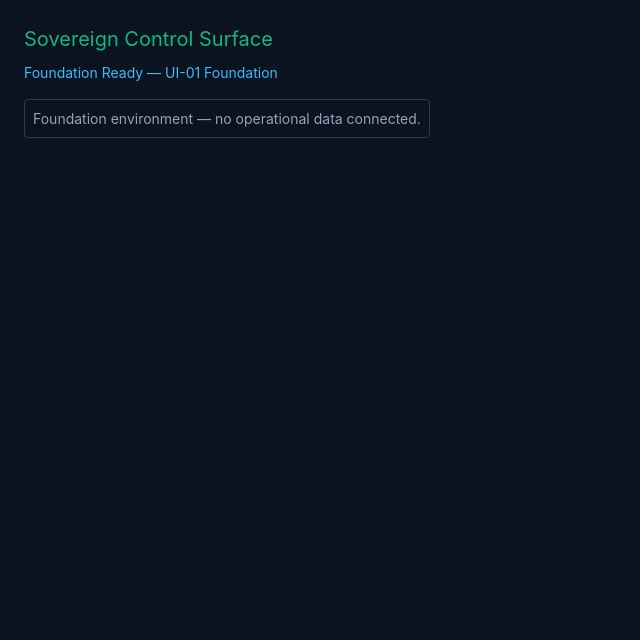
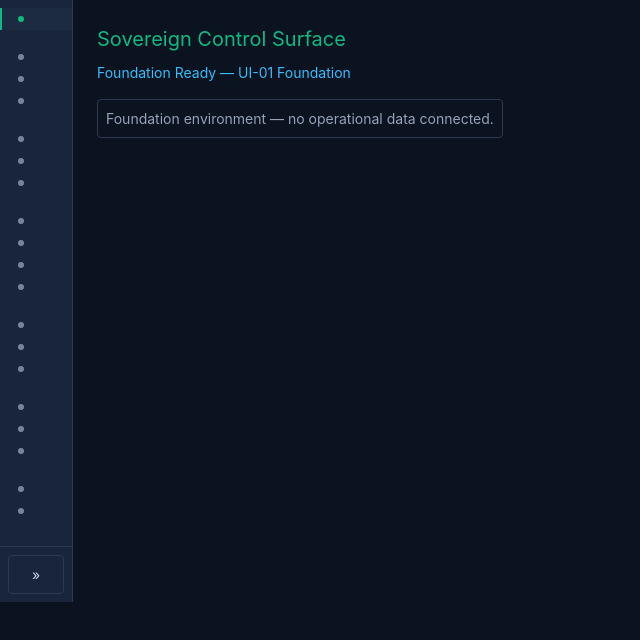
Before and after one commit to Bashar100-A/EnterpriseGuard, a React (Vite) app in the folder frontend/: page / in a window 1280 px wide. Shown: the top 640 px of the page, without its empty margins (0-640 px from the left). Built offline with nearby package versions, Linux system fonts and the light colour scheme.

Commit message:
UI-01.C.2: add NavigationRail with conceptual groups

```diff
--- a/frontend/src/app/App.tsx
+++ b/frontend/src/app/App.tsx
@@ -1,14 +1,32 @@
-import type { ReactElement } from 'react'
+import { useState, type ReactElement } from 'react'
 import { AppShell } from '../layouts/AppShell'
+import { NavigationRail, useRailExpanded } from '../components/navigation'
+import type { NavigationItem } from '../components/navigation'
 
 /**
- * UI-01.B foundation App — placeholder content while Phase C builds
- * the actual layout components. The AppShell provides the top-level
- * structure; subsequent commits (C.2–C.6) fill the slots.
+ * UI-01 foundation App — wires the AppShell and NavigationRail.
+ * Content is a placeholder while Phase C builds the rest of the layout.
+ * No routing library; onNavigate is a no-op hook for future wiring.
  */
 export default function App(): ReactElement {
+  const [expanded, setExpanded] = useRailExpanded()
+  const [activePath, setActivePath] = useState('/')
+
+  const handleNavigate = (item: NavigationItem): void => {
+    setActivePath(item.to)
+  }
+
   return (
-    <AppShell>
+    <AppShell
+      navigationRail={
+        <NavigationRail
+          expanded={expanded}
+          onToggleExpanded={() => setExpanded(!expanded)}
+          activePath={activePath}
+          onNavigate={handleNavigate}
+        />
+      }
+    >
       <div>
         <h1 className="eg-title">Sovereign Control Surface</h1>
         <p className="eg-status">Foundation Ready — UI-01 Foundation</p>
--- a/frontend/src/app/styles.css
+++ b/frontend/src/app/styles.css
@@ -213,3 +213,146 @@ body {
   border-inline-start: 1px solid var(--eg-border-subtle);
   overflow-y: auto;
 }
+
+/* ------------------------------------------------------------
+   NavigationRail (Phase C.2)
+   Collapsed: 72px. Expanded: 260px. Smooth transition.
+   Direction-aware: layout works in RTL without mirroring logic.
+   ------------------------------------------------------------ */
+
+.eg-nav {
+  display: flex;
+  flex-direction: column;
+  justify-content: space-between;
+  height: 100%;
+  background: var(--eg-bg-surface-1);
+  overflow-x: hidden;
+  transition: width 150ms ease;
+}
+
+.eg-nav--collapsed { width: 72px; }
+.eg-nav--expanded  { width: 260px; }
+
+@media (prefers-reduced-motion: reduce) {
+  .eg-nav { transition: none; }
+}
+
+.eg-nav__items {
+  flex: 1;
+  overflow-y: auto;
+  overflow-x: hidden;
+  padding-block: var(--eg-space-2);
+}
+
+.eg-nav__group { margin-block-end: var(--eg-space-3); }
+
+.eg-nav__group-label {
+  padding: var(--eg-space-1) var(--eg-space-3);
+  color: var(--eg-text-muted);
+  font-size: 11px;
+  font-weight: 600;
+  letter-spacing: 0.06em;
+  text-transform: uppercase;
+  white-space: nowrap;
+}
+
+.eg-nav__list {
+  list-style: none;
+  margin: 0;
+  padding: 0;
+}
+
+.eg-nav__list-item { margin: 0; }
+
+.eg-nav__item {
+  display: flex;
+  align-items: center;
+  gap: var(--eg-space-2);
+  width: 100%;
+  padding: var(--eg-space-2) var(--eg-space-3);
+  background: transparent;
+  border: none;
+  color: var(--eg-text-secondary);
+  font-family: inherit;
+  font-size: 13px;
+  text-align: start;
+  cursor: pointer;
+  border-inline-start: 2px solid transparent;
+  transition: background-color 120ms ease, color 120ms ease;
+}
+
+.eg-nav__item:hover {
+  background: var(--eg-bg-surface-2);
+  color: var(--eg-text-primary);
+}
+
+.eg-nav__item:focus-visible {
+  outline: 2px solid var(--eg-signal-blue);
+  outline-offset: -2px;
+}
+
+.eg-nav__item--active {
+  color: var(--eg-trust-emerald);
+  background: var(--eg-bg-surface-2);
+  border-inline-start-color: var(--eg-trust-emerald);
+}
+
+.eg-nav__item-marker {
+  flex-shrink: 0;
+  width: 6px;
+  height: 6px;
+  border-radius: 50%;
+  background: currentColor;
+  opacity: 0.55;
+}
+
+.eg-nav__item--active .eg-nav__item-marker { opacity: 1; }
+
+.eg-nav__item-label {
+  white-space: nowrap;
+  overflow: hidden;
+  text-overflow: ellipsis;
+}
+
+.eg-nav--collapsed .eg-nav__item-label {
+  /* Keep label in DOM for accessibility (aria-label already set),
+     but visually hide it in collapsed mode. */
+  position: absolute;
+  width: 1px;
+  height: 1px;
+  padding: 0;
+  margin: -1px;
+  overflow: hidden;
+  clip: rect(0 0 0 0);
+  white-space: nowrap;
+  border: 0;
+}
+
+.eg-nav__footer {
+  border-block-start: 1px solid var(--eg-border-subtle);
+  padding: var(--eg-space-2);
+}
+
+.eg-nav__toggle {
+  display: flex;
+  align-items: center;
+  justify-content: center;
+  width: 100%;
+  padding: var(--eg-space-2);
+  background: transparent;
+  border: 1px solid var(--eg-border-subtle);
+  border-radius: var(--eg-radius-sm);
+  color: var(--eg-text-secondary);
+  font-size: 14px;
+  cursor: pointer;
+}
+
+.eg-nav__toggle:hover {
+  background: var(--eg-bg-surface-2);
+  color: var(--eg-text-primary);
+}
+
+.eg-nav__toggle:focus-visible {
+  outline: 2px solid var(--eg-signal-blue);
+  outline-offset: 2px;
+}
--- /dev/null
+++ b/frontend/src/components/navigation/NavigationRail.tsx
@@ -0,0 +1,156 @@
+import type { ReactElement } from 'react'
+import { useTranslation } from 'react-i18next'
+
+export type NavigationGroupKey =
+  | 'command'
+  | 'intelligence'
+  | 'trust'
+  | 'govern'
+  | 'operate'
+  | 'assurance'
+  | 'administration'
+
+export type NavigationItemKey =
+  | 'overview'
+  | 'securityOperations'
+  | 'threatIntelligence'
+  | 'decisionIntelligence'
+  | 'evidence'
+  | 'provenance'
+  | 'sibbTrustCore'
+  | 'policies'
+  | 'governance'
+  | 'approvals'
+  | 'executionManifests'
+  | 'systemHealth'
+  | 'inspection'
+  | 'maintenance'
+  | 'analytics'
+  | 'reports'
+  | 'audit'
+  | 'usersAccess'
+  | 'configuration'
+
+export interface NavigationItem {
+  key: NavigationItemKey
+  group: NavigationGroupKey
+  /** Route path (placeholder during UI-01). */
+  to: string
+  /** Whether this item is currently active. */
+  active?: boolean
+}
+
+export interface NavigationRailProps {
+  expanded: boolean
+  onToggleExpanded: () => void
+  activePath?: string
+  onNavigate?: (item: NavigationItem) => void
+}
+
+const GROUP_ORDER: NavigationGroupKey[] = [
+  'command',
+  'intelligence',
+  'trust',
+  'govern',
+  'operate',
+  'assurance',
+  'administration',
+]
+
+const ITEMS: NavigationItem[] = [
+  { key: 'overview', group: 'command', to: '/' },
+
+  { key: 'securityOperations', group: 'intelligence', to: '/operations' },
+  { key: 'threatIntelligence', group: 'intelligence', to: '/intelligence' },
+  { key: 'decisionIntelligence', group: 'intelligence', to: '/decisions' },
+
+  { key: 'evidence', group: 'trust', to: '/evidence' },
+  { key: 'provenance', group: 'trust', to: '/provenance' },
+  { key: 'sibbTrustCore', group: 'trust', to: '/sibb' },
+
+  { key: 'policies', group: 'govern', to: '/policies' },
+  { key: 'governance', group: 'govern', to: '/governance' },
+  { key: 'approvals', group: 'govern', to: '/approvals' },
+  { key: 'executionManifests', group: 'govern', to: '/manifests' },
+
+  { key: 'systemHealth', group: 'operate', to: '/health' },
+  { key: 'inspection', group: 'operate', to: '/inspection' },
+  { key: 'maintenance', group: 'operate', to: '/maintenance' },
+
+  { key: 'analytics', group: 'assurance', to: '/analytics' },
+  { key: 'reports', group: 'assurance', to: '/reports' },
+  { key: 'audit', group: 'assurance', to: '/audit' },
+
+  { key: 'usersAccess', group: 'administration', to: '/access' },
+  { key: 'configuration', group: 'administration', to: '/settings' },
+]
+
+export function NavigationRail({
+  expanded,
+  onToggleExpanded,
+  activePath = '/',
+  onNavigate,
+}: NavigationRailProps): ReactElement {
+  const { t } = useTranslation('navigation')
+
+  const handleItemClick = (item: NavigationItem): void => {
+    onNavigate?.(item)
+  }
+
+  return (
+    <nav
+      className={`eg-nav ${expanded ? 'eg-nav--expanded' : 'eg-nav--collapsed'}`}
+      aria-label={t('actions.toggleRail')}
+      data-expanded={expanded}
+    >
+      <div className="eg-nav__items">
+        {GROUP_ORDER.map((group) => {
+          const groupItems = ITEMS.filter((it) => it.group === group)
+          if (groupItems.length === 0) return null
+
+          return (
+            <div key={group} className="eg-nav__group">
+              {expanded && (
+                <div className="eg-nav__group-label">{t(`groups.${group}`)}</div>
+              )}
+              <ul className="eg-nav__list" role="list">
+                {groupItems.map((item) => {
+                  const isActive = item.to === activePath
+                  const label = t(`items.${item.key}`)
+                  return (
+                    <li key={item.key} className="eg-nav__list-item">
+                      <button
+                        type="button"
+                        className={`eg-nav__item ${isActive ? 'eg-nav__item--active' : ''}`}
+                        aria-current={isActive ? 'page' : undefined}
+                        aria-label={label}
+                        title={!expanded ? label : undefined}
+                        onClick={() => handleItemClick(item)}
+                      >
+                        <span className="eg-nav__item-marker" aria-hidden="true" />
+                        <span className="eg-nav__item-label">{label}</span>
+                      </button>
+                    </li>
+                  )
+                })}
+              </ul>
+            </div>
+          )
+        })}
+      </div>
+
+      <div className="eg-nav__footer">
+        <button
+          type="button"
+          className="eg-nav__toggle"
+          onClick={onToggleExpanded}
+          aria-expanded={expanded}
+          aria-label={expanded ? t('actions.collapse') : t('actions.expand')}
+          title={expanded ? t('actions.collapse') : t('actions.expand')}
+        >
+          <span aria-hidden="true">{expanded ? '«' : '»'}</span>
+        </button>
+      </div>
+    </nav>
+  )
+}
--- /dev/null
+++ b/frontend/src/components/navigation/index.ts
@@ -0,0 +1,9 @@
+export { NavigationRail } from './NavigationRail'
+export type {
+  NavigationRailProps,
+  NavigationItem,
+  NavigationGroupKey,
+  NavigationItemKey,
+} from './NavigationRail'
+
+export { useRailExpanded, readInitialRailExpanded, RAIL_STORAGE_KEY } from './useRailExpanded'
--- /dev/null
+++ b/frontend/src/components/navigation/useRailExpanded.ts
@@ -0,0 +1,23 @@
+import { useEffect, useState } from 'react'
+
+export const RAIL_STORAGE_KEY = 'eg.nav.expanded'
+
+export function readInitialRailExpanded(): boolean {
+  if (typeof window === 'undefined') return false
+  return window.localStorage.getItem(RAIL_STORAGE_KEY) === 'true'
+}
+
+/**
+ * Keep the navigation rail's expanded state in sync with localStorage.
+ * Persists across reloads; safe under SSR (defaults to collapsed).
+ */
+export function useRailExpanded(): [boolean, (next: boolean) => void] {
+  const [expanded, setExpanded] = useState<boolean>(() => readInitialRailExpanded())
+
+  useEffect(() => {
+    if (typeof window === 'undefined') return
+    window.localStorage.setItem(RAIL_STORAGE_KEY, expanded ? 'true' : 'false')
+  }, [expanded])
+
+  return [expanded, setExpanded]
+}
--- a/frontend/src/i18n/locales/ar/navigation.json
+++ b/frontend/src/i18n/locales/ar/navigation.json
@@ -28,5 +28,10 @@
     "audit": "التدقيق",
     "usersAccess": "المستخدمون والصلاحيات",
     "configuration": "الإعدادات"
+  },
+  "actions": {
+    "expand": "توسيع التنقل",
+    "collapse": "طي التنقل",
+    "toggleRail": "إظهار/إخفاء شريط التنقل"
   }
 }
--- a/frontend/src/i18n/locales/en/navigation.json
+++ b/frontend/src/i18n/locales/en/navigation.json
@@ -28,5 +28,10 @@
     "audit": "Audit",
     "usersAccess": "Users & Access",
     "configuration": "Configuration"
+  },
+  "actions": {
+    "expand": "Expand navigation",
+    "collapse": "Collapse navigation",
+    "toggleRail": "Toggle navigation rail"
   }
 }
```
Also changed, not shown: 2 other files (tests, documents, lock files or other folders).
